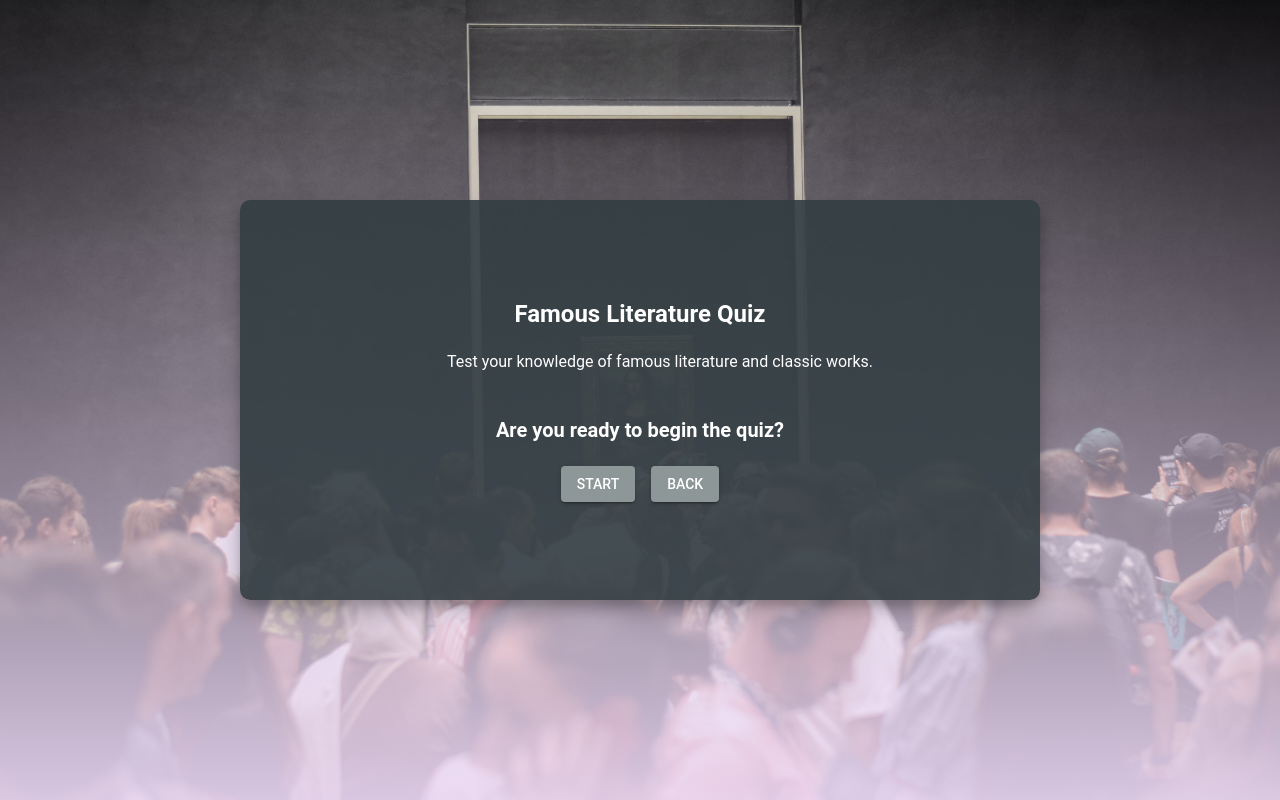
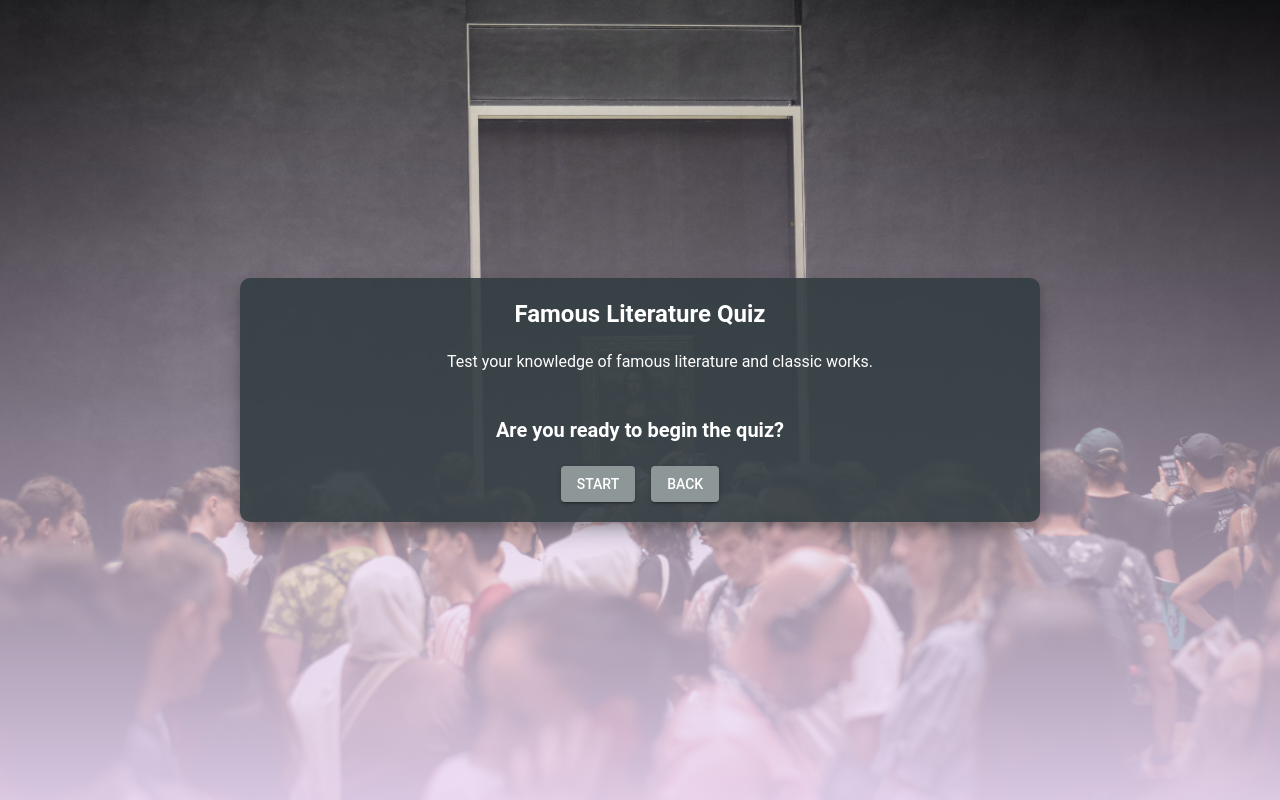
Before and after one commit to Edjery/practice-02-quiz-app, a React (Vite) app: page / in a window 1280 px wide. Both pictures are taken after a click on the button 264 px from the left and 411 px from the top of the page. Built offline with nearby package versions, Linux system fonts and the light colour scheme.

Commit message:
Edit Container

```diff
--- a/src/component/common/CenterContainer.tsx
+++ b/src/component/common/CenterContainer.tsx
@@ -14,9 +14,9 @@ const CenterContainer = ({ children }: Props) => {
         ...betterBoxStyle,
         bgcolor: flowersLikeEyes.charcoal + transparency[10],
         m: "auto",
-        p: "10px",
+        p: "20px",
+        minheight: "400px",
         width: "800px",
-        height: "400px",
         color: white,
       }}
     >
```
